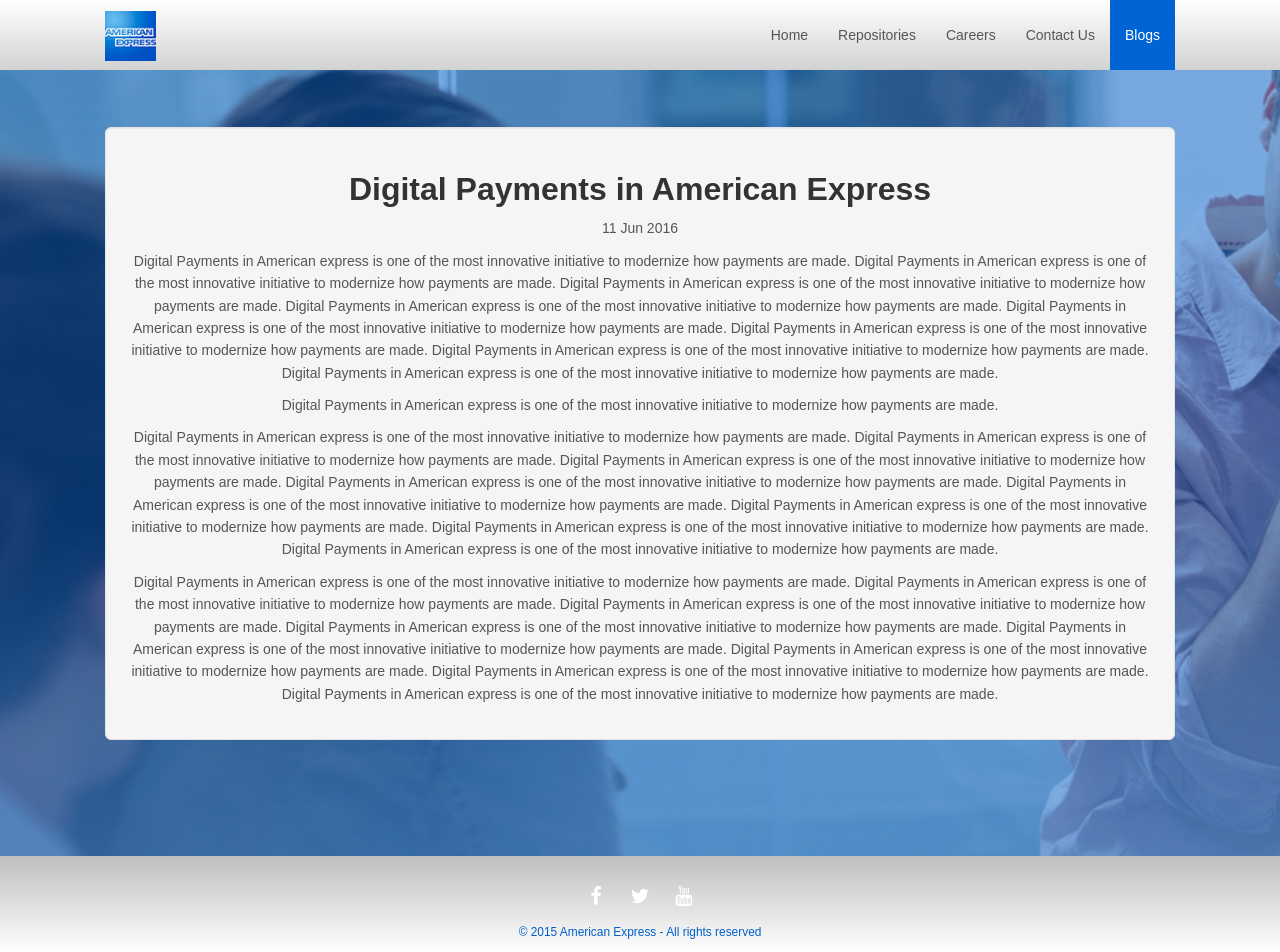
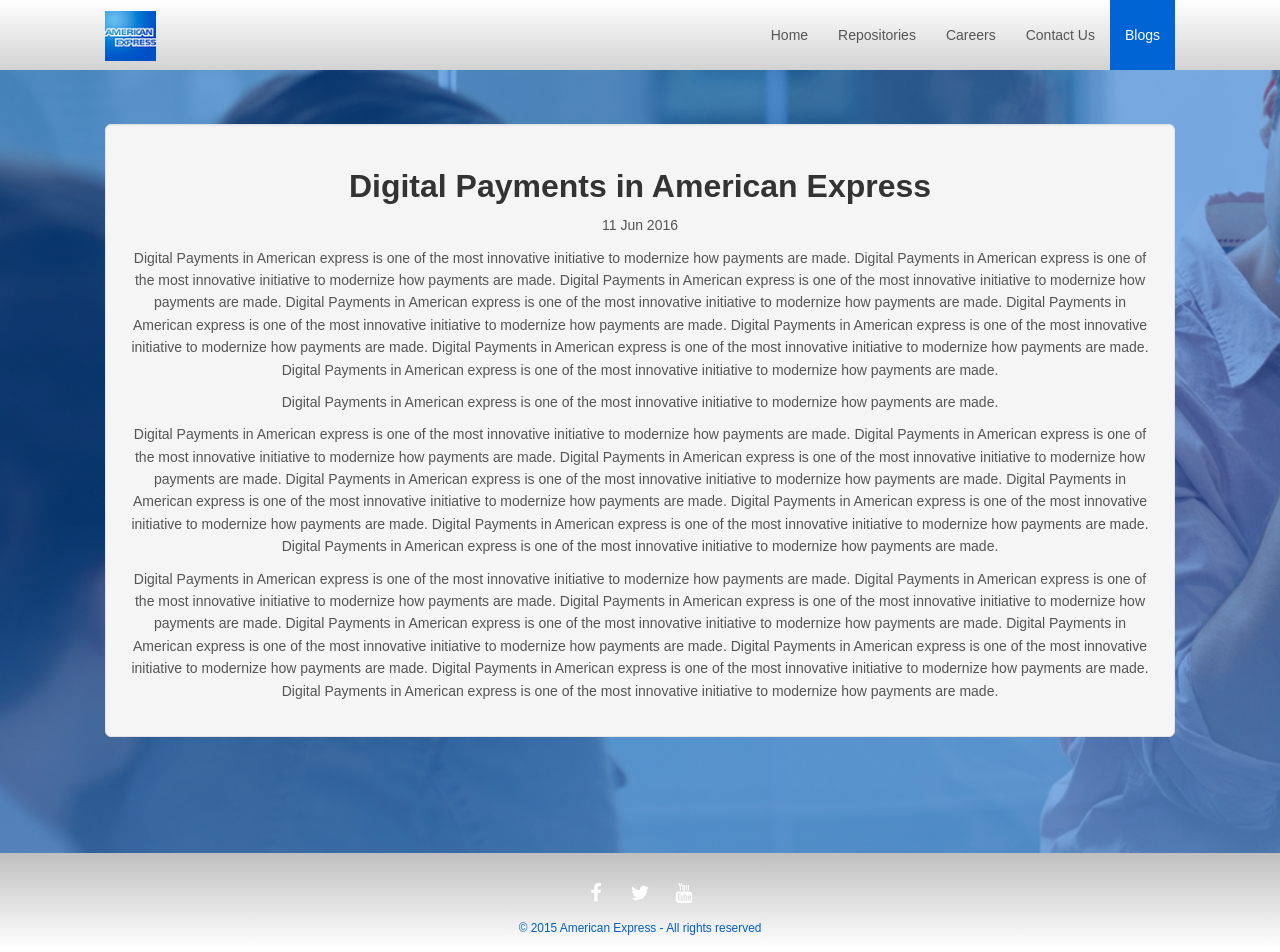
Before and after one commit to tuhingupta/tuhingupta.github.io, a Jekyll site: the page built from _posts/blogs/2016-06-11-digital-payments.markdown, in a window 1280 px wide and 952 px high. Built offline with Jekyll 4.4.1, drawn with Linux system fonts in a browser that asks for light colours; nearby versions of some CDN libraries.

Commit message:
blogs css property

```diff
--- a/_layouts/page.html
+++ b/_layouts/page.html
@@ -1,7 +1,7 @@
 ---
 layout: default
 ---
-<section id="blogslink"></br></br></br>
+<section id="postsection" >
 	<div class="amexparallax parallax" style="background-image: url('{{ site.baseurl }}/img/{{ site.amexparallax.parallax_img }}');">
 		<div class="overlay-container">
 			<div class="overlay"></div>
--- a/_scss/components/_blogs.scss
+++ b/_scss/components/_blogs.scss
@@ -2,11 +2,7 @@
 * https://github.com/joshualande/joshualande.github.io/blob/master/public/css/poole.css
 */
 
-#blogs {
-  padding-top: 4rem;
-}
-
-#blogslink  {
+#blogs, #postsection {
   padding-top: 4rem;
 }
 
```
Also changed, not shown: css/main.css.
